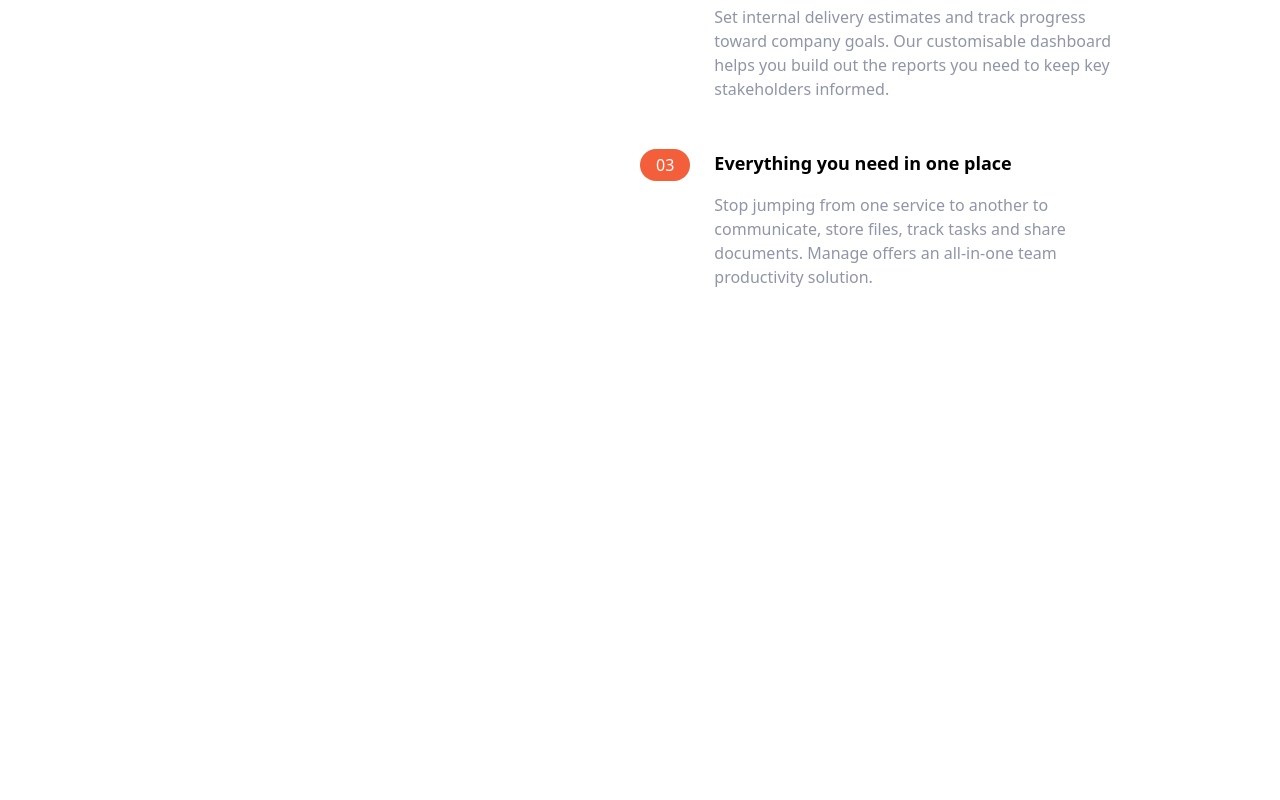
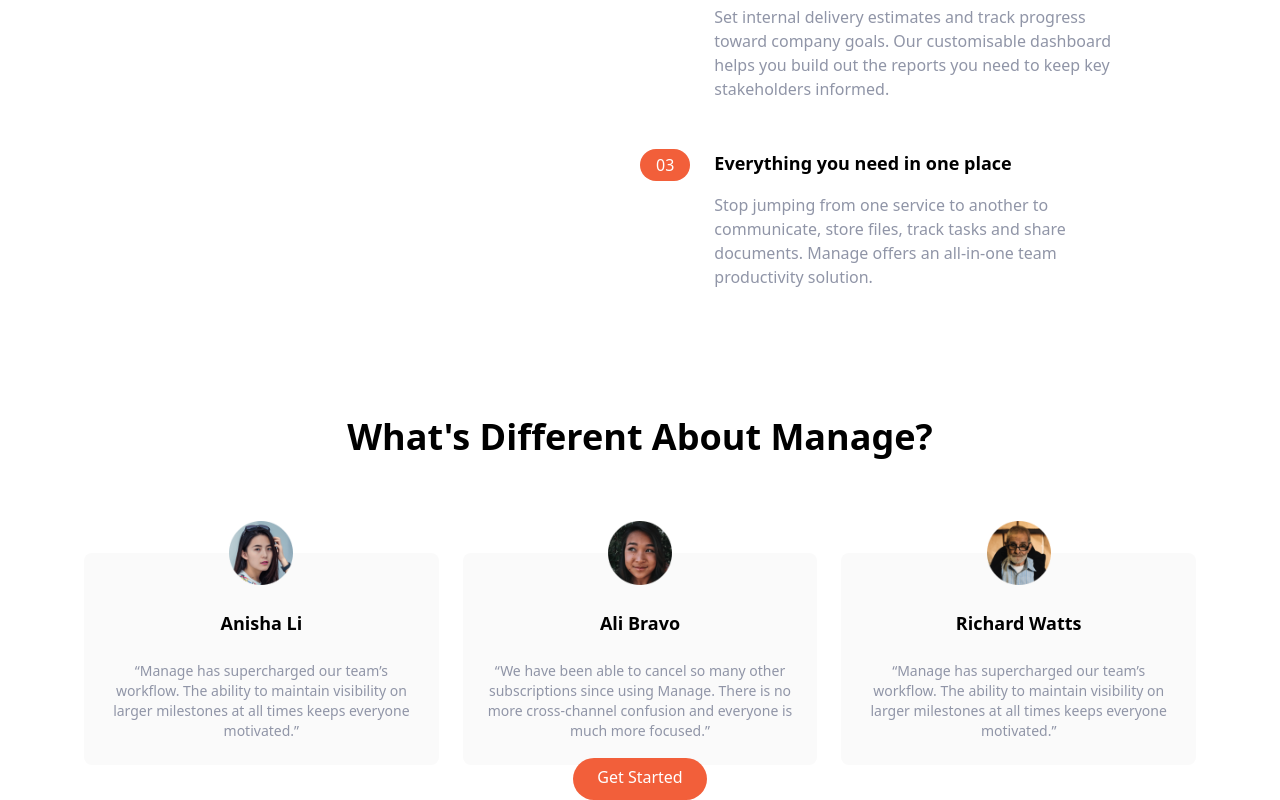
Before and after one commit to Anand-Theertha/tailwindcss-project, a website: page index.html in a window 1280 px wide. Shown: the part 883-1683 px from the top of the page. Before the commit the page ends 1172 px from the top, so only its background shows below. Drawn offline with Linux system fonts and the light colour scheme.

Commit message:
Testimonials section

```diff
--- a/index.html
+++ b/index.html
@@ -54,7 +54,7 @@
 
     <!-- FEATURE SECTION -->
     <section id="features">
-        <div class="container flex flex-col px-4 mx-auto mt-10 space-y-12 md:space-y-0 md:flex-row">
+        <div class="container flex flex-col px-4 mt-10 mb-10 mx-auto space-y-12 md:space-y-0 md:flex-row">
             <!-- left section -->
             <div class="flex flex-col space-y-12 md:w-1/2">
                 <h2 class="max-w-md text-4xl font-bold text-center md:text-left">
@@ -142,5 +142,47 @@
         </div>
     </section>
 
+    <!-- TESTIMONIALS -->
+    <section id="testimonials">
+        <!-- container -->
+        <div class="max-w-6xl px-5 mx-auto mt-32 text-center">
+            <!-- heading -->
+            <h2 class="text-4xl font-bold text-center">
+                What's Different About Manage?
+            </h2>
+            <!-- testimonials container -->
+            <div class="flex flex-col mt-24 md:flex-row md:space-x-6">
+                <!-- Testmonial 1 -->
+                <div class="flex flex-col items-center p-6 space-y-6 rounded-lg bg-veryLightGray md:w-1/3">
+                    <img src="images/avatar-anisha.png" alt="" class="w-16 -mt-14">
+                    <h5 class="text-lg font-bold">Anisha Li</h5>
+                    <p class="text-sm text-darkGrayishBlue">“Manage has supercharged our team’s workflow. The ability to
+                        maintain visibility on larger milestones at all times keeps
+                        everyone motivated.”</p>
+                </div>
+                <!-- Testmonial 2 -->
+                <div class="hidden flex-col items-center p-6 space-y-6 rounded-lg bg-veryLightGray md:flex md:w-1/3">
+                    <img src="images/avatar-ali.png" alt="" class="w-16 -mt-14">
+                    <h5 class="text-lg font-bold">Ali Bravo</h5>
+                    <p class="text-sm text-darkGrayishBlue">“We have been able to cancel so many other subscriptions since
+                        using Manage. There is no more cross-channel confusion and
+                        everyone is much more focused.”</p>
+                </div>
+                <!-- Testmonial 3 -->
+                <div class="hidden flex-col items-center p-6 space-y-6 rounded-lg bg-veryLightGray md:flex md:w-1/3">
+                    <img src="images/avatar-richard.png" alt="" class="w-16 -mt-14">
+                    <h5 class="text-lg font-bold">Richard Watts</h5>
+                    <p class="text-sm text-darkGrayishBlue">“Manage has supercharged our team’s workflow. The ability to
+                        maintain visibility on larger milestones at all times keeps
+                        everyone motivated.”</p>
+                </div>
+            </div>
+            <!-- Button -->
+            <div class="my-16">
+                <a href="#" class="p-3 px-6 pt-2 text-white bg-brightRed rounded-full baseline hover:bg-brightRedLight">Get Started</a>
+            </div>
+        </div>
+    </section>
+
 </body>
 </html>
```
Also changed, not shown: css/main.css.
